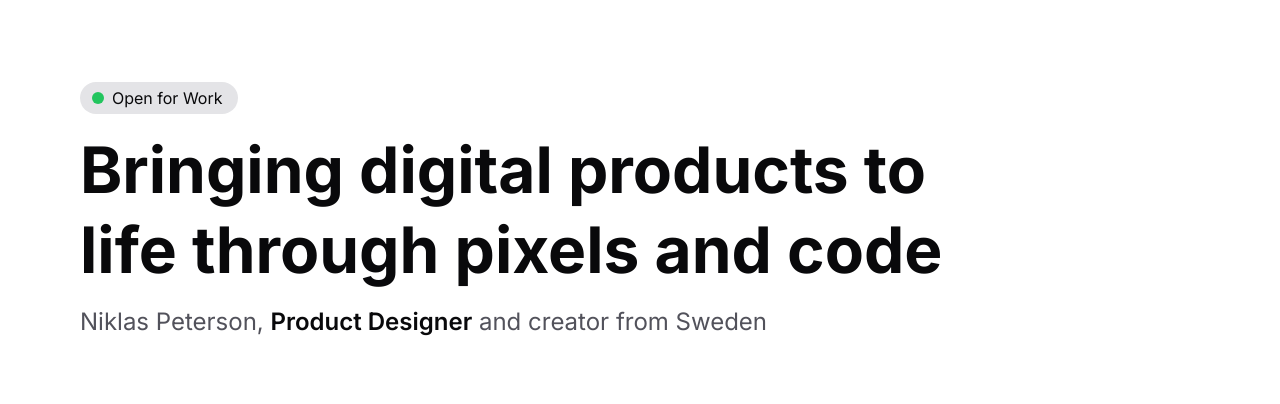
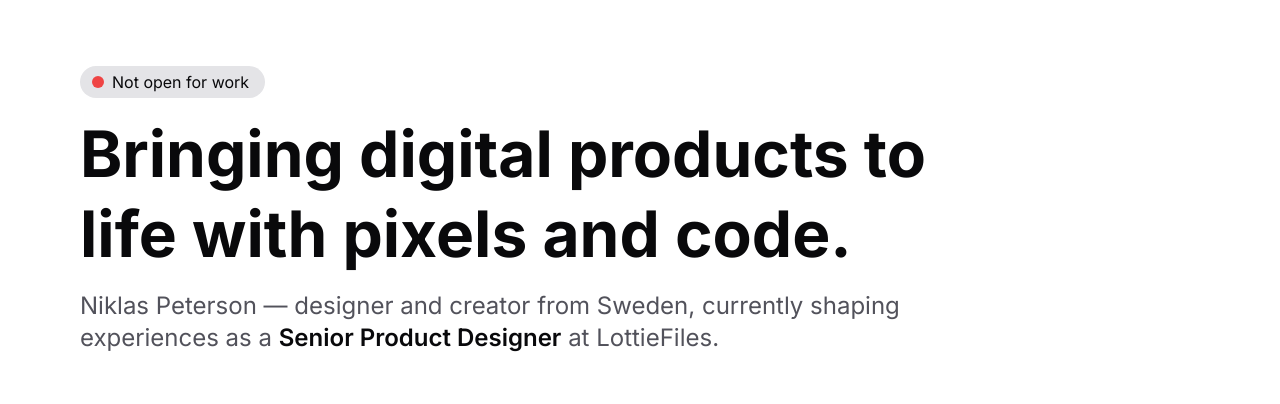
Before and after one commit to NiklasPeterson/niklaspeterson.com, a Next.js app: page / in a window 1280 px wide. Shown: the part 150-554 px from the top of the page. Built offline with nearby package versions, Linux system fonts and the light colour scheme.

Commit message:
Updating bio with new job

```diff
--- a/app/components/Footer.jsx
+++ b/app/components/Footer.jsx
@@ -9,7 +9,7 @@ export default function Footer() {
         <div className='flex flex-col gap-4'>
           <h2 className='text-4xl md:text-6xl leading-tight font-bold text-zinc-950 dark:text-zinc-50 max-w-xl'>Let&apos;s get to know each other!</h2>
           <p className='text-lg md:text-xl'>
-            Feel free to shoot me a message anytime— <br />
+            Feel free to drop me a message anytime— <br />
             I&apos;m all ears for cool and creative ideas!
           </p>
           <div className='flex gap-2 text-zinc-950 dark:text-zinc-50'>
--- a/app/components/Header.jsx
+++ b/app/components/Header.jsx
@@ -31,14 +31,14 @@ export default function Header() {
         </a>
       </Motion>
 
-      <Motion position="down" className='flex flex-col justify-center gap-4 px-4 h-[560px] sm:h-[640px] lg:px-20 md:py-32 md:h-[720px]'>
+      <Motion position="down" className='flex flex-col justify-center gap-4 px-4 max-w-5xl h-[560px] sm:h-[640px] lg:px-20 md:py-32 md:h-[720px]'>
         <div className="absolute top-0 left-0 right-0 -z-10 blur-[120px] max-w-full overflow-hidden flex justify-center"><LottieAnimation /></div>
         <div className="flex rounded-2xl gap-1 items-center bg-zinc-200 dark:bg-zinc-800 w-fit py-1 px-3">
-          <div className="rounded-2xl w-3 h-3 bg-green-500"></div>
-          <span className="mx-1 text-zinc-950 dark:text-zinc-50">Open for Work</span>
+          <div className="rounded-2xl w-3 h-3 bg-red-500"></div>
+          <span className="mx-1 text-zinc-950 dark:text-zinc-50">Not open for work</span>
         </div>
-        <h1 className='text-4xl md:text-[64px] font-bold leading-tight text-zinc-950 dark:text-zinc-50 max-w-4xl'>Bringing digital products to life through pixels and code</h1>
-        <p className='text-xl md:text-2xl'>Niklas Peterson, <span className='font-semibold text-zinc-950 dark:text-zinc-50'>Product Designer</span> and creator from Sweden</p>
+        <h1 className='text-4xl md:text-[64px] font-bold leading-tight text-zinc-950 dark:text-zinc-50 max-w-4xl'>Bringing digital products to life with pixels and code.</h1>
+        <p className='text-xl md:text-2xl'>Niklas Peterson — designer and creator from Sweden, currently shaping experiences as a <span className='font-semibold text-zinc-950 dark:text-zinc-50'>Senior Product Designer</span> at LottieFiles.</p>
       </Motion>
     </>
   );
--- a/app/components/Projects.jsx
+++ b/app/components/Projects.jsx
@@ -41,7 +41,7 @@ export default function Projects() {
       })}
 
       {selectedProject && (
-        <div className="fixed bg-[rgba(0,0,0,0.25)] z-10 top-0 right-0 bottom-0 left-0 h-svh w-svw overflow-auto md:p-4">
+        <div className="fixed bg-black bg-opacity-25 backdrop-blur-lg z-10 top-0 right-0 bottom-0 left-0 h-svh w-svw overflow-auto md:p-4">
           <div className="min-h-full flex flex-col rounded-2xl py-6 md:py-10 gap-10 bg-white dark:bg-black opacity-0 dark:md:border dark:md:border-zinc-800 fade-slide-in">
 
             <div className="flex flex-col gap-6 md:gap-10 px-4 md:px-10">
```
Also changed, not shown: public/hydrify.png (deleted), public/titls.png (deleted).
